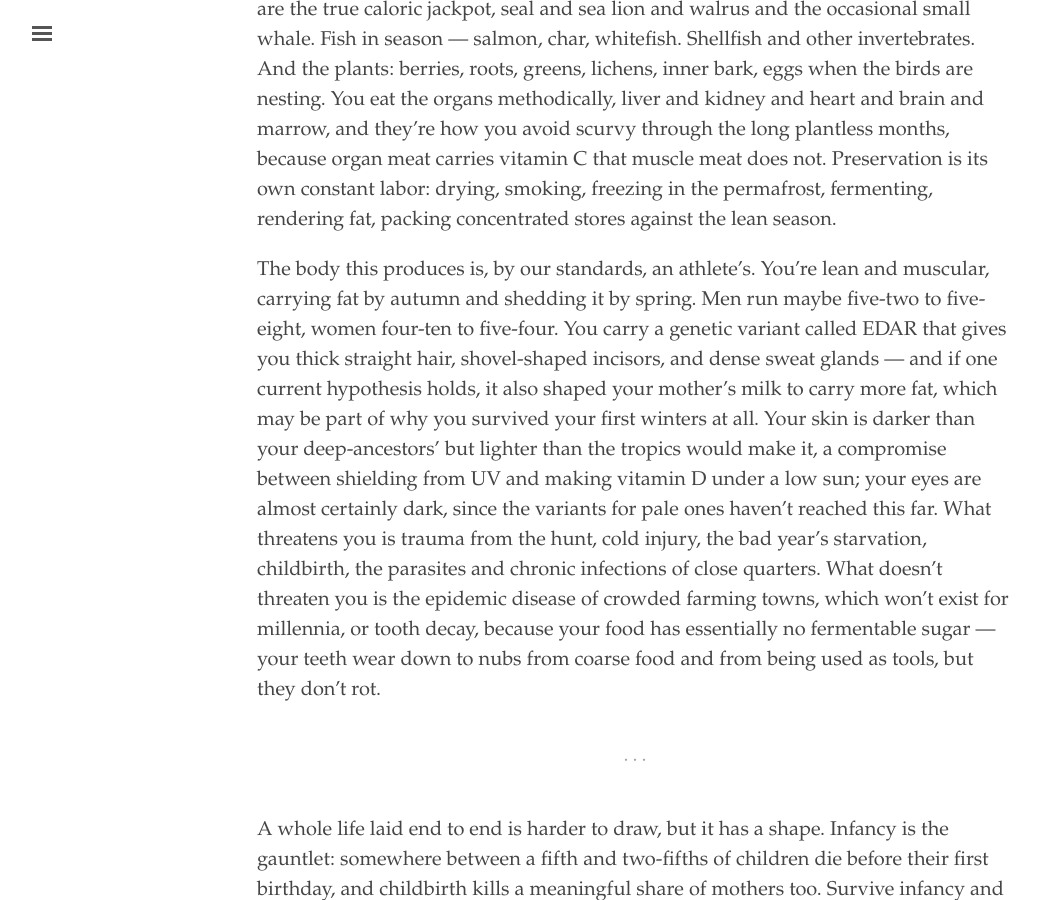
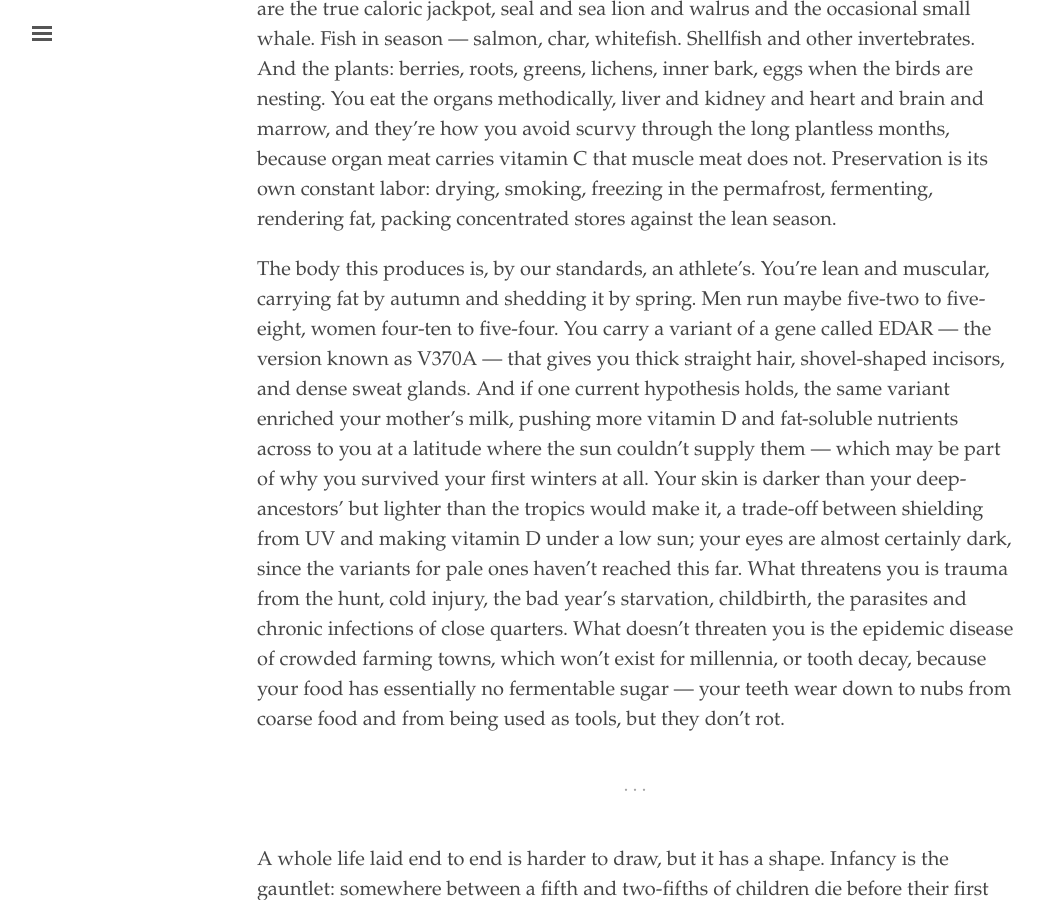
Before and after one commit to emilio2601/emilio2601.dev, a Jekyll site: the page built from _texts/the-standstill.md, in a window 1280 px wide and 900 px high, scrolled down 4043 px. Shown: the whole window, without its empty margins (3-1047 px from the left). Built offline with Jekyll 4.4.1, drawn with Linux system fonts in a browser that asks for light colours.

Commit message:
Refine EDAR passage in The Standstill
Name the specific EDAR variant (V370A) and tie the milk
hypothesis to vitamin D and fat-soluble nutrient transfer at
high latitude, rather than fat alone.

Co-Authored-By: Claude Opus 4.8 (1M context) <noreply@anthropic.com>

```diff
--- a/_texts/the-standstill.md
+++ b/_texts/the-standstill.md
@@ -61,7 +61,7 @@ A day inside all this is simpler than the year. You wake when there's light enou
 
 What you eat would alarm a modern nutritionist. Something like half to four-fifths of your calories come from animals, and fat is the macronutrient you revere — lean protein alone can't keep you alive in this cold; eat enough of it without fat and you starve even with a full belly, a condition the later record calls rabbit starvation. So fat is hoarded and prized. You eat mammoth, bison, horse, caribou, and musk-ox, the organs as eagerly as the muscle; smaller game when the big animals fail you, hare and ground squirrel and ptarmigan and waterfowl; on the coast, the marine mammals that are the true caloric jackpot, seal and sea lion and walrus and the occasional small whale. Fish in season — salmon, char, whitefish. Shellfish and other invertebrates. And the plants: berries, roots, greens, lichens, inner bark, eggs when the birds are nesting. You eat the organs methodically, liver and kidney and heart and brain and marrow, and they're how you avoid scurvy through the long plantless months, because organ meat carries vitamin C that muscle meat does not. Preservation is its own constant labor: drying, smoking, freezing in the permafrost, fermenting, rendering fat, packing concentrated stores against the lean season.
 
-The body this produces is, by our standards, an athlete's. You're lean and muscular, carrying fat by autumn and shedding it by spring. Men run maybe five-two to five-eight, women four-ten to five-four. You carry a genetic variant called EDAR that gives you thick straight hair, shovel-shaped incisors, and dense sweat glands — and if one current hypothesis holds, it also shaped your mother's milk to carry more fat, which may be part of why you survived your first winters at all. Your skin is darker than your deep-ancestors' but lighter than the tropics would make it, a compromise between shielding from UV and making vitamin D under a low sun; your eyes are almost certainly dark, since the variants for pale ones haven't reached this far. What threatens you is trauma from the hunt, cold injury, the bad year's starvation, childbirth, the parasites and chronic infections of close quarters. What doesn't threaten you is the epidemic disease of crowded farming towns, which won't exist for millennia, or tooth decay, because your food has essentially no fermentable sugar — your teeth wear down to nubs from coarse food and from being used as tools, but they don't rot.
+The body this produces is, by our standards, an athlete's. You're lean and muscular, carrying fat by autumn and shedding it by spring. Men run maybe five-two to five-eight, women four-ten to five-four. You carry a variant of a gene called EDAR — the version known as V370A — that gives you thick straight hair, shovel-shaped incisors, and dense sweat glands. And if one current hypothesis holds, the same variant enriched your mother's milk, pushing more vitamin D and fat-soluble nutrients across to you at a latitude where the sun couldn't supply them — which may be part of why you survived your first winters at all. Your skin is darker than your deep-ancestors' but lighter than the tropics would make it, a trade-off between shielding from UV and making vitamin D under a low sun; your eyes are almost certainly dark, since the variants for pale ones haven't reached this far. What threatens you is trauma from the hunt, cold injury, the bad year's starvation, childbirth, the parasites and chronic infections of close quarters. What doesn't threaten you is the epidemic disease of crowded farming towns, which won't exist for millennia, or tooth decay, because your food has essentially no fermentable sugar — your teeth wear down to nubs from coarse food and from being used as tools, but they don't rot.
 
 <p class="dinkus">···</p>
 
```
